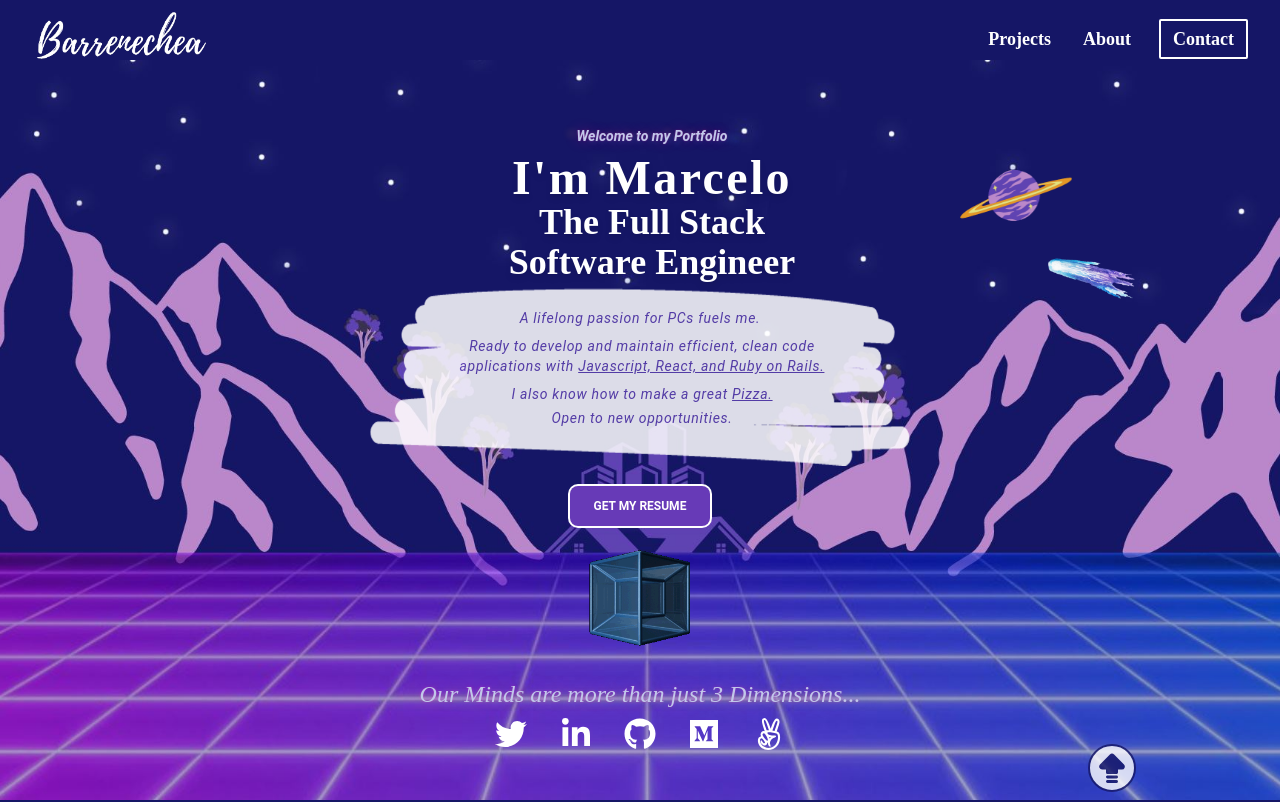
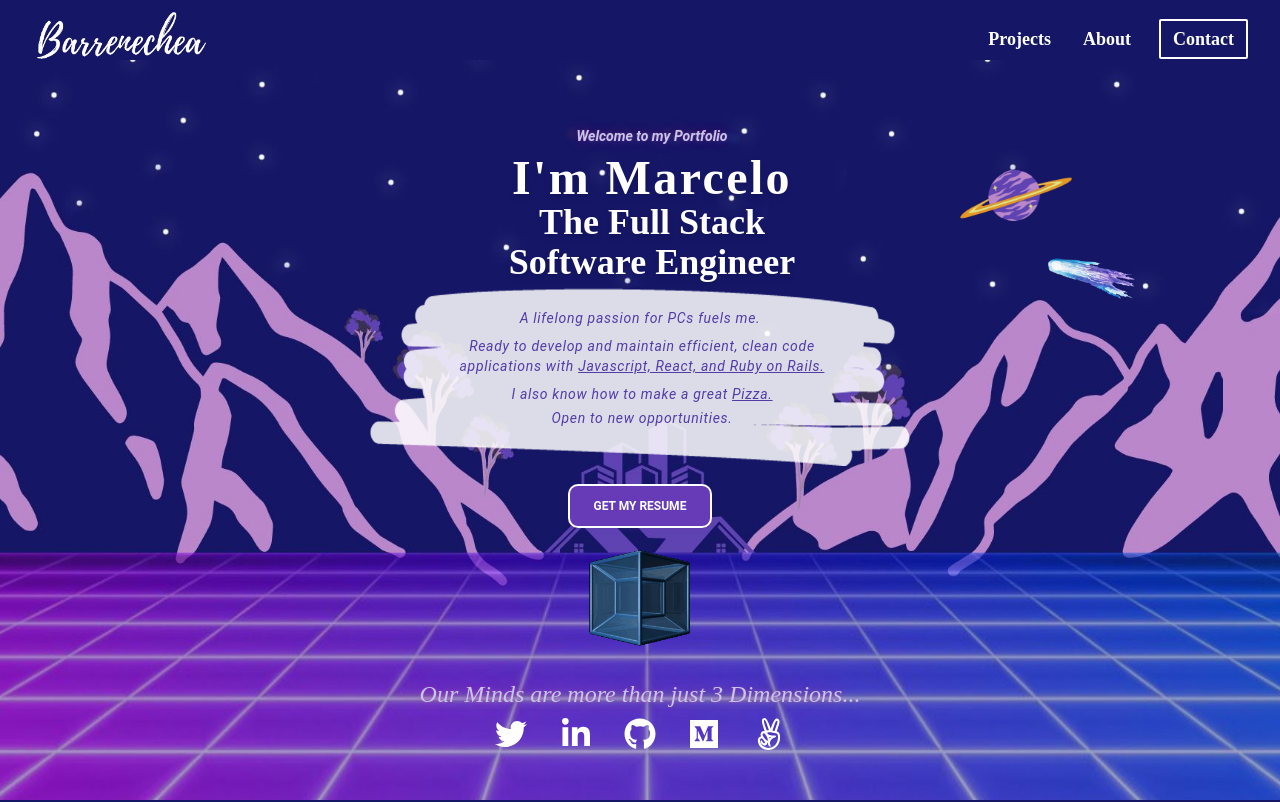
Before and after one commit to chelobotix/Portfolio_React, a React (Vite) app: page / in a window 1280 px wide. Shown: the top 802 px of the page. Built offline with nearby package versions, Linux system fonts and the light colour scheme; a web font is replaced by a local one.

Commit message:
Implemented Scroll To Top Button

```diff
--- a/src/components/Hero/Hero.jsx
+++ b/src/components/Hero/Hero.jsx
@@ -1,13 +1,10 @@
 import { motion } from "framer-motion";
-import { DiRuby, DiHtml5, DiReact, DiCss3 } from "react-icons/di";
 import Contact from "../Contact/Contact";
 import CallAction from "../CallAction/CallAction";
-import DownArrow from "../DownArrow/DownArrow";
 import bg_img from "@/assets/images/header_bg.jpg";
 import saturn from "@/assets/images/saturn.png";
 import comet from "@/assets/images/comet.png";
 import tesseract from "@/assets/images/Tesseract.gif";
-import frame from "@/assets/images/frame1.png";
 import style from "./Hero.module.css";
 import "@/assets/style/animateText.css";
 const Hero = () => {
@@ -31,6 +28,7 @@ const Hero = () => {
   return (
     <>
       <div
+        id="hero"
         className="flex flex-col items-center justify-center bg-cover bg-center w-screen h-screen"
         style={{ backgroundImage: `url(${bg_img})` }}
       >
@@ -46,7 +44,7 @@ const Hero = () => {
         <div className="flex flex-col items-center w-11/12 mt-20">
           <p className="animateText text-sm font-semibold italic pl-6 md:py-2">Welcome to my Portfolio</p>
           <h1 className="text-white font-bold  text-3xl md:text-4xl xl:text-5xl drop-shadow-md font-monument text-center leading-9 tracking-wider pl-6">
-            I'm Marcelo
+            I&#39;m Marcelo
             <p className=" md:tracking-normal text-2xl md:text-3xl xl:text-4xl">The Full Stack</p>
             <p className=" md:tracking-normal text-2xl md:text-3xl xl:text-4xl">Software Engineer</p>
           </h1>
--- a/src/components/ScrollToTopButton/ScrollToTopButton.jsx
+++ b/src/components/ScrollToTopButton/ScrollToTopButton.jsx
@@ -1,17 +1,39 @@
+import { useState, useEffect } from "react";
 import { IconContext } from "react-icons";
 import { TbArrowBigUpLinesFilled } from "react-icons/tb";
+import { HashLink as Link } from "react-router-hash-link";
 
-const handleScroll = () => {};
+const handleScroll = (setStyle) => {
+  if (window.scrollY > 776) {
+    setStyle("visible");
+  } else {
+    setStyle("invisible");
+  }
+};
 
 const ScrollToTopButton = () => {
+  const [style, setStyle] = useState("invisible");
+
+  useEffect(() => {
+    window.addEventListener("scroll", function () {
+      handleScroll(setStyle);
+    });
+
+    return () => {
+      window.removeEventListener("scroll", function () {
+        console.log("remove");
+        handleScroll(setStyle);
+      });
+    };
+  }, []);
+
   return (
-    <div
-      className="bg-white border-2 border-dark-blue opacity-80 p-1 rounded-full fixed top-[93%] left-[85%]"
-      onClick={handleScroll}
-    >
-      <IconContext.Provider value={{ color: "#151666", className: "text-4xl" }}>
-        <TbArrowBigUpLinesFilled />
-      </IconContext.Provider>
+    <div className={`${style} bg-white border-2 mr-1 border-dark-blue opacity-80 p-1 rounded-full fixed top-[93%] right-0`}>
+      <Link to="/#hero">
+        <IconContext.Provider value={{ color: "#151666", className: "text-4xl" }}>
+          <TbArrowBigUpLinesFilled />
+        </IconContext.Provider>
+      </Link>
     </div>
   );
 };
```
